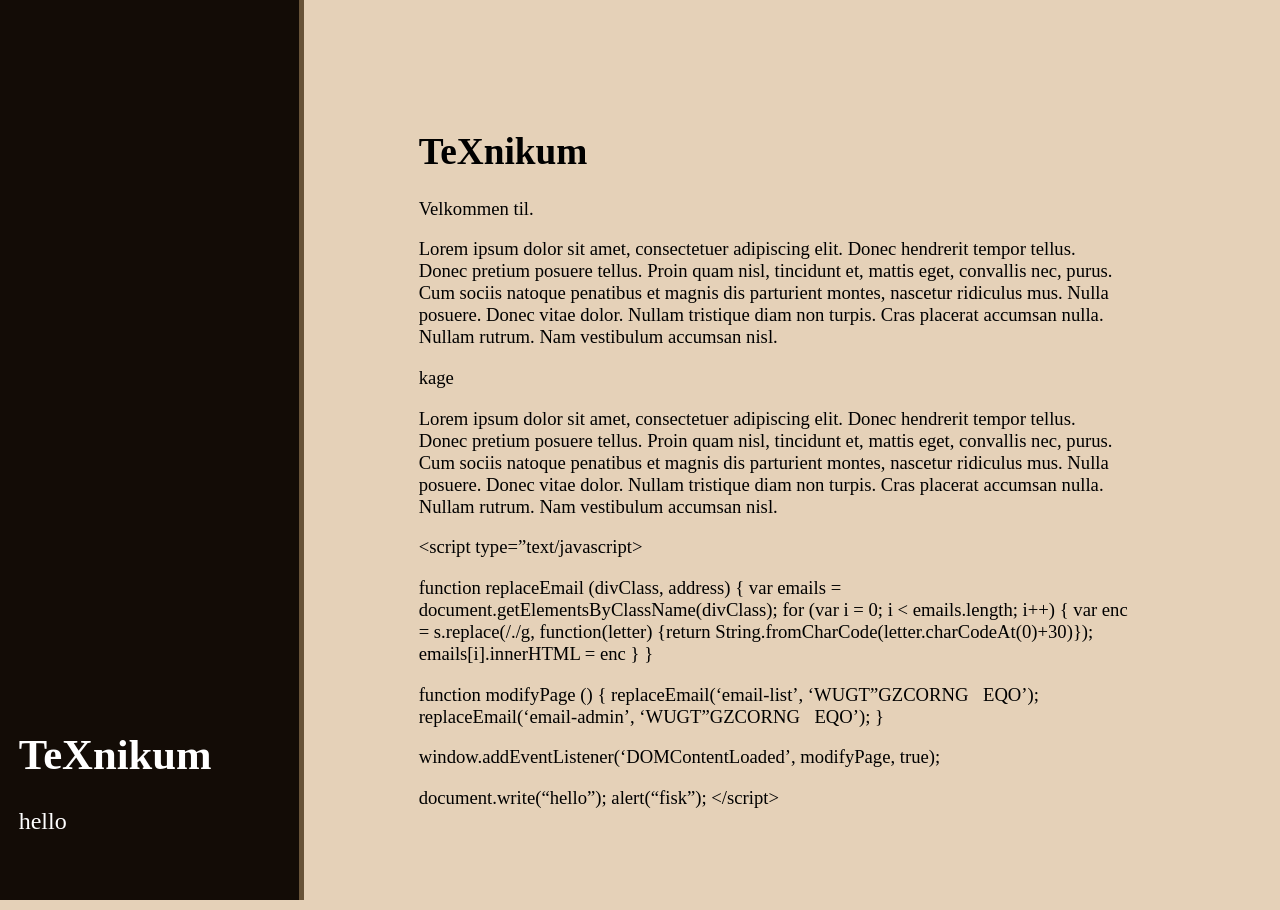
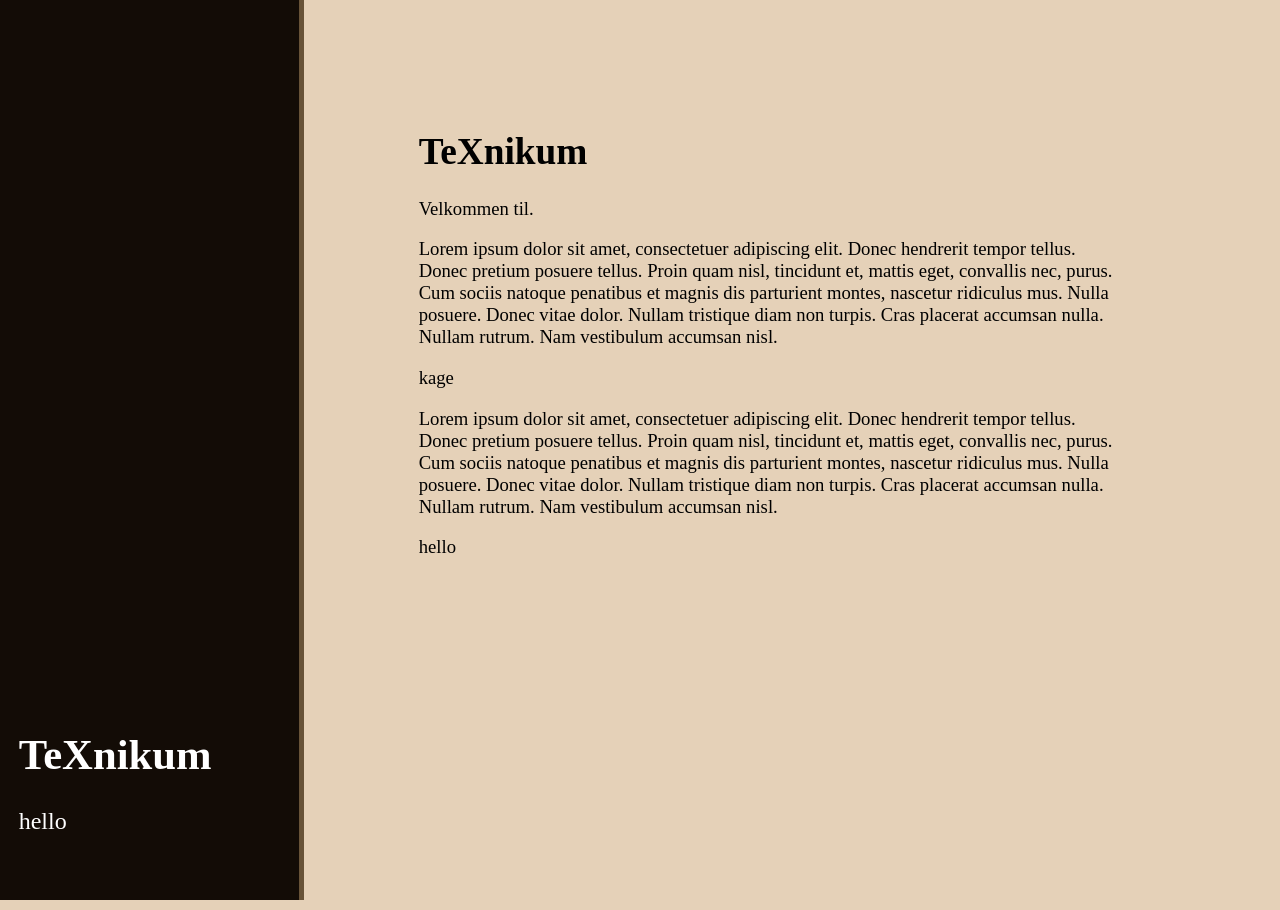
Before and after one commit to TeXnikum/TeXnikum.github.io, a Jekyll site: the page built from hello.md, in a window 1280 px wide. Built offline with Jekyll 4.4.1, drawn with Linux system fonts in a browser that asks for light colours.

Commit message:
working on email obfuscation script

```diff
--- a/hello.md
+++ b/hello.md
@@ -15,7 +15,7 @@
 
 Lorem ipsum dolor sit amet, consectetuer adipiscing elit. Donec hendrerit tempor tellus. Donec pretium posuere tellus. Proin quam nisl, tincidunt et, mattis eget, convallis nec, purus. Cum sociis natoque penatibus et magnis dis parturient montes, nascetur ridiculus mus. Nulla posuere. Donec vitae dolor. Nullam tristique diam non turpis. Cras placerat accumsan nulla. Nullam rutrum. Nam vestibulum accumsan nisl.
 
-<script type="text/javascript>
+<script type="text/javascript">
 
 function replaceEmail (divClass, address) {
     var emails = document.getElementsByClassName(divClass);
```
